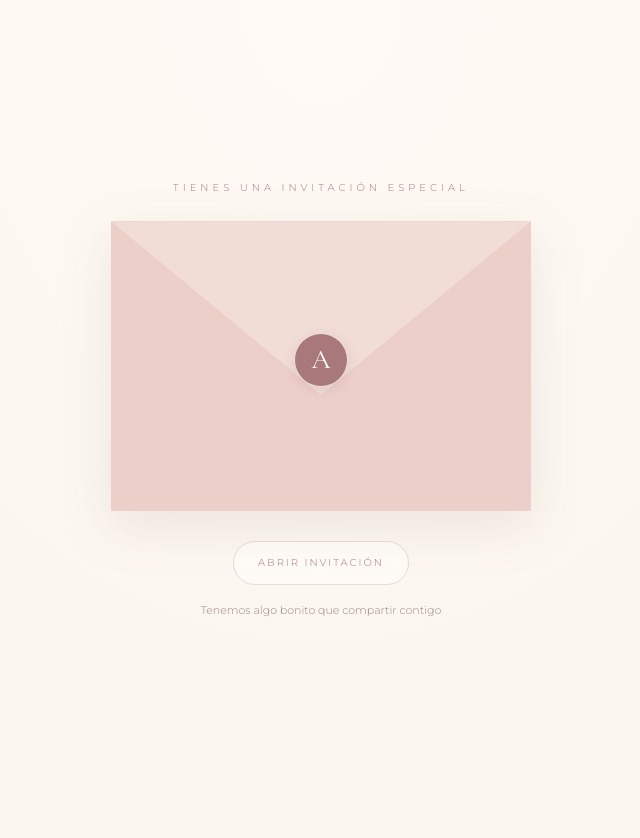
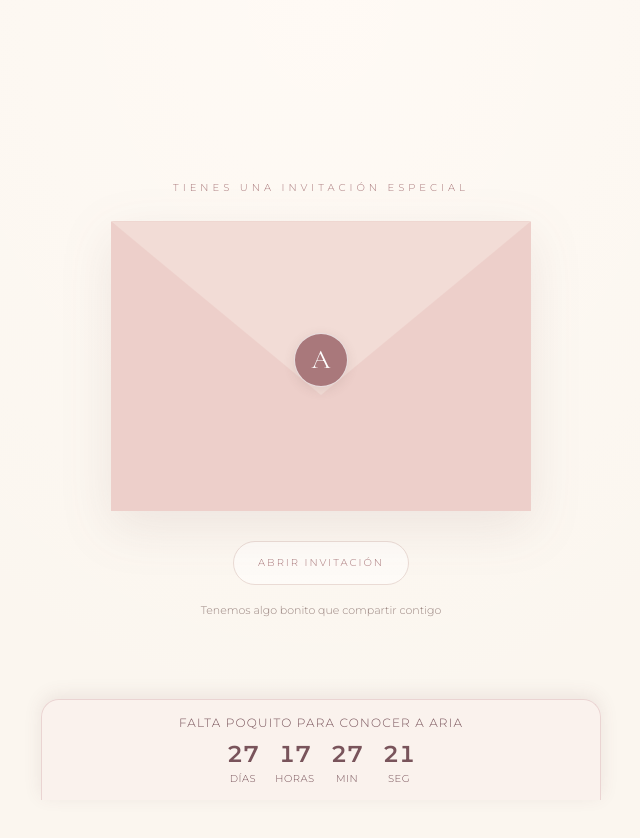
Before and after one commit to cmgomezz1/baby-shower-aria, a plain HTML site: page index.html in a window 1280 px wide. Shown: the top 838 px of the page, without its empty margins (319-959 px from the left). Drawn offline with nearby package versions, Linux system fonts and the light colour scheme.

Commit message:
Update index.html

```diff
--- a/index.html
+++ b/index.html
@@ -450,6 +450,90 @@
         transition-duration: 0.01ms !important;
       }
     }
+    /* Contador regresivo de Aria */
+.contador-aria {
+  position: fixed;
+  z-index: 9999;
+  left: 50%;
+  bottom: 0;
+  transform: translateX(-50%);
+  width: 100%;
+  max-width: 560px;
+  box-sizing: border-box;
+  padding: 12px 16px calc(12px + env(safe-area-inset-bottom));
+  background: rgba(250, 242, 237, 0.97);
+  border: 1px solid #ead4d2;
+  border-bottom: none;
+  border-radius: 18px 18px 0 0;
+  box-shadow: 0 -4px 18px rgba(110, 72, 76, 0.10);
+  color: #79545b;
+  text-align: center;
+  font-family: inherit;
+}
+
+.contador-aria-titulo {
+  font-size: 12px;
+  letter-spacing: 1.2px;
+  margin-bottom: 7px;
+}
+
+.contador-aria-tiempo {
+  display: flex;
+  justify-content: center;
+  align-items: center;
+  gap: 10px;
+}
+
+.contador-aria-unidad {
+  min-width: 42px;
+}
+
+.contador-aria-numero {
+  display: block;
+  font-size: 23px;
+  line-height: 1.15;
+  font-weight: 600;
+  font-variant-numeric: tabular-nums;
+}
+
+.contador-aria-etiqueta {
+  display: block;
+  margin-top: 3px;
+  font-size: 10px;
+  letter-spacing: 0.5px;
+}
+
+.contador-aria-hoy {
+  font-size: 18px;
+  font-family: Georgia, serif;
+  font-style: italic;
+}
+
+/* Reserva espacio para que el contador no tape el contenido */
+body {
+  padding-bottom: 105px;
+}
+
+@media (max-width: 380px) {
+  .contador-aria {
+    padding-left: 8px;
+    padding-right: 8px;
+  }
+
+  .contador-aria-tiempo {
+    gap: 6px;
+  }
+
+  .contador-aria-unidad {
+    min-width: 37px;
+  }
+
+  .contador-aria-numero {
+    font-size: 21px;
+  }
+}
+
+
   </style>
 </head>
 
@@ -727,6 +811,82 @@
       giftLink.addEventListener("click", (event) => event.preventDefault());
     }
   </script>
+  <div class="contador-aria" id="contadorAria" aria-live="off">
+  <div class="contador-aria-titulo" id="contadorTitulo">
+    FALTA POQUITO PARA CONOCER A ARIA
+  </div>
+
+  <div class="contador-aria-tiempo" id="contadorTiempo">
+    <div class="contador-aria-unidad">
+      <span class="contador-aria-numero" id="diasAria">--</span>
+      <span class="contador-aria-etiqueta">DÍAS</span>
+    </div>
+
+    <div class="contador-aria-unidad">
+      <span class="contador-aria-numero" id="horasAria">--</span>
+      <span class="contador-aria-etiqueta">HORAS</span>
+    </div>
+
+    <div class="contador-aria-unidad">
+      <span class="contador-aria-numero" id="minutosAria">--</span>
+      <span class="contador-aria-etiqueta">MIN</span>
+    </div>
+
+    <div class="contador-aria-unidad">
+      <span class="contador-aria-numero" id="segundosAria">--</span>
+      <span class="contador-aria-etiqueta">SEG</span>
+    </div>
+  </div>
+</div>
+
+<script>
+(function () {
+  // Fecha del evento: 14 de noviembre de 2026.
+  // Por ahora, el contador llega a las 00:00 de ese día.
+  const fechaEvento = new Date("2026-11-14T12:30:00-06:00");
+  const inicioDelDia = new Date("2026-11-14T00:00:00-06:00");
+  const inicioDelDiaSiguiente = new Date("2026-11-15T00:00:00-06:00");
+
+  const titulo = document.getElementById("contadorTitulo");
+  const tiempo = document.getElementById("contadorTiempo");
+
+  function actualizarContadorAria() {
+    const ahora = new Date();
+
+    if (ahora >= inicioDelDia && ahora < inicioDelDiaSiguiente) {
+      titulo.textContent = "";
+      tiempo.innerHTML =
+        '<div class="contador-aria-hoy">' +
+        '¡Hoy celebramos a Aria! ♡' +
+        '</div>';
+      return;
+    }
+
+    if (ahora >= inicioDelDiaSiguiente) {
+      titulo.textContent = "¡GRACIAS POR CELEBRAR CON ARIA! ♡";
+      tiempo.innerHTML = "";
+      return;
+    }
+
+    const diferencia = fechaEvento.getTime() - ahora.getTime();
+    const dias = Math.floor(diferencia / 86400000);
+    const horas = Math.floor((diferencia % 86400000) / 3600000);
+    const minutos = Math.floor((diferencia % 3600000) / 60000);
+    const segundos = Math.floor((diferencia % 60000) / 1000);
+
+    document.getElementById("diasAria").textContent = dias;
+    document.getElementById("horasAria").textContent =
+      String(horas).padStart(2, "0");
+    document.getElementById("minutosAria").textContent =
+      String(minutos).padStart(2, "0");
+    document.getElementById("segundosAria").textContent =
+      String(segundos).padStart(2, "0");
+  }
+
+  actualizarContadorAria();
+  setInterval(actualizarContadorAria, 1000);
+})();
+</script>
 
 </body>
 </html>
```
